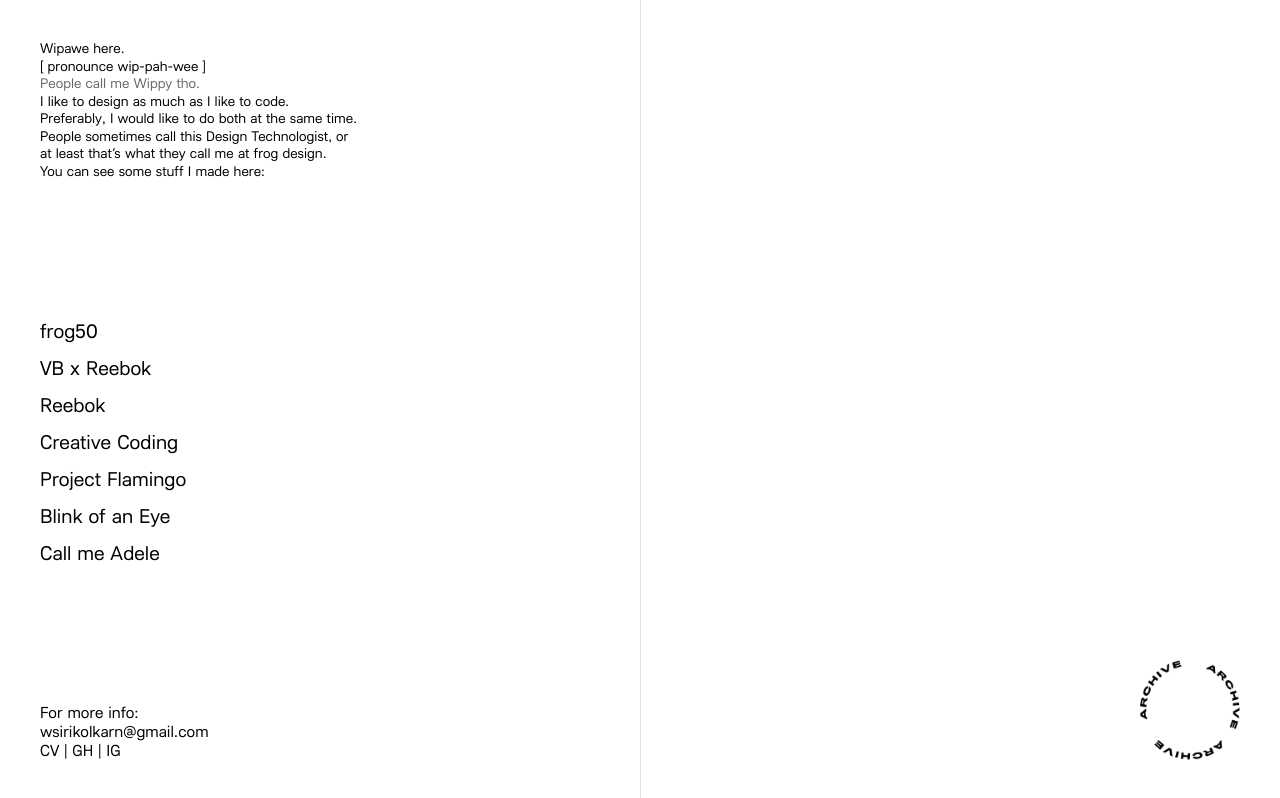
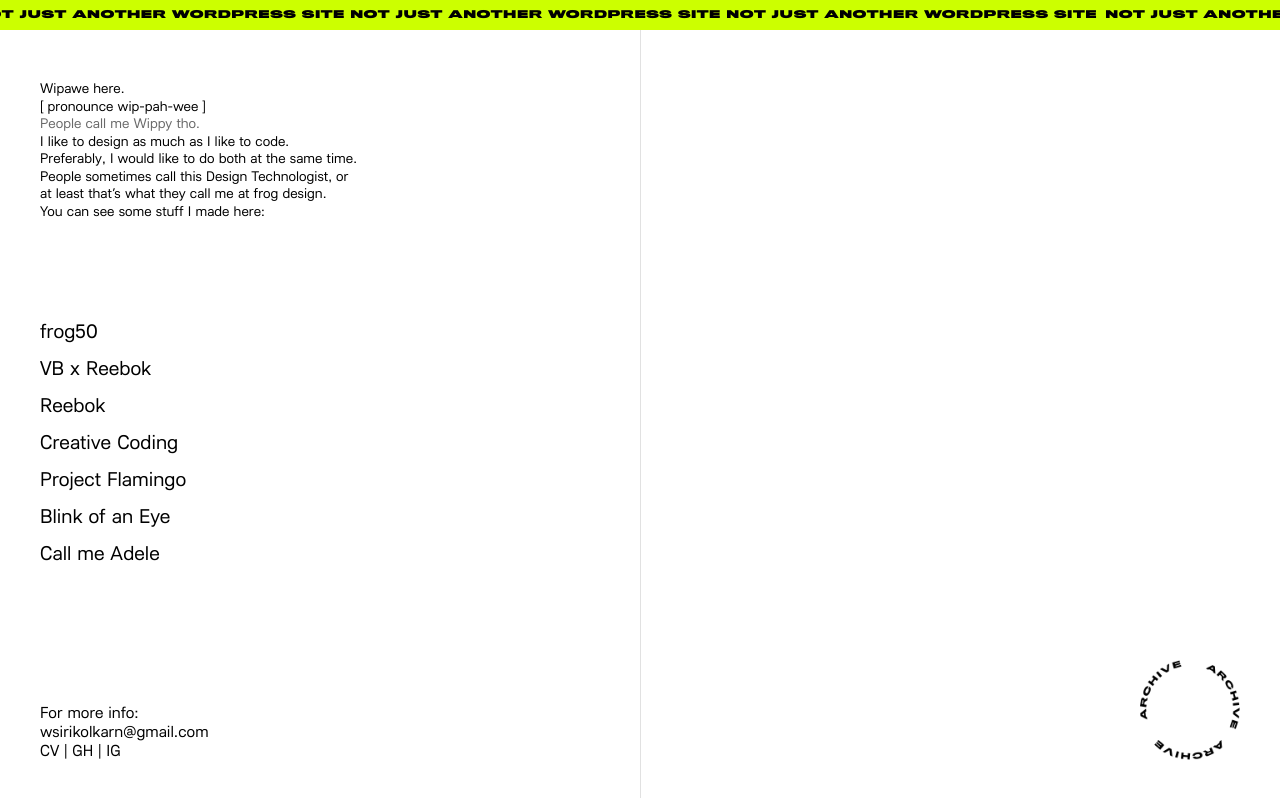
Before and after one commit to wipaweeeeee/portfolio, a React (Create React App) app: page / in a window 1280 px wide. Built offline with nearby package versions, Linux system fonts and the light colour scheme.

Commit message:
add banner finally

```diff
--- a/src/packages/border/border.module.scss
+++ b/src/packages/border/border.module.scss
@@ -2,27 +2,28 @@
 
 .border {
 	width: 100%;
-    height: 40px;
+    height: 30px;
     background-color: #CCFF00;
     overflow: hidden;
     white-space: nowrap;
+    position: absolute;
+    z-index: 2;
 }
 
 .borderText {
 	font-family: 'TitlingGothicFBExtendedBlack';
-	font-size: 12px;
+	font-size: 10px;
 	transform: translateX(0);
-	position: absolute;
-	top: 14px;
-	display: none;
+	letter-spacing: 0.5px;
+	display: inline-block;
+	margin-top: 10px;
 }
 
 .animate {
-	@include animate(slideIn, 20s, infinite, none, linear);
-	display: block;
+	@include animate(slideIn, 24s, infinite, none, linear);
 }
 
 @include keyframes (slideIn) {
-	0% { transform: translateX(85%); }
-	100% { transform: translateX(-115%); }
+	0% { transform: translateX(-10%); }
+	100% { transform: translateX(-90%); }
 }
--- a/src/packages/border/index.js
+++ b/src/packages/border/index.js
@@ -1,30 +1,16 @@
-import React, { useEffect } from 'react';
+import React from 'react';
 import styles from './border.module.scss';
 import classNames from 'classnames';
 
 const Border = (props) => {
-
-	useEffect( () => {
-		const items = Array.prototype.slice.call( borderEl.current.childNodes )
-
-		for (var i = 0; i < items.length; i++) {
-			animTiming(items[i], 10000*i)
-		}
-	})
-
-	const animTiming = (item, delay) => {
-		setTimeout ( function (){
-	      item.classList.add(`${styles.animate}`);
-	    }, delay);
-	}
-
-	const borderEl = React.createRef();
-
 	return (
-		<div className={styles.border} ref={borderEl}>
-			<div className={classNames("text", styles.borderText)}>NOT JUST ANOTHER WORDPRESS SITE NOT JUST ANOTHER WORDPRESS SITE NOT JUST ANOTHER WORDPRESS SITE &nbsp;</div>
-			<div className={classNames("text", styles.borderText)}>NOT JUST ANOTHER WORDPRESS SITE NOT JUST ANOTHER WORDPRESS SITE NOT JUST ANOTHER WORDPRESS SITE &nbsp;</div>
-
+		<div className={styles.border} >
+			<div className={classNames("text", styles.borderText, styles.animate)}>
+				NOT JUST ANOTHER WORDPRESS SITE NOT JUST ANOTHER WORDPRESS SITE NOT JUST ANOTHER WORDPRESS SITE NOT JUST ANOTHER WORDPRESS SITE &nbsp;
+			</div>
+			<div className={classNames("text", styles.borderText, styles.animate)}>
+				NOT JUST ANOTHER WORDPRESS SITE NOT JUST ANOTHER WORDPRESS SITE NOT JUST ANOTHER WORDPRESS SITE NOT JUST ANOTHER WORDPRESS SITE &nbsp;
+			</div>
 		</div>
 	)
 }
--- a/src/packages/landing/Landing.js
+++ b/src/packages/landing/Landing.js
@@ -35,6 +35,7 @@ import adele6 from '../../assets/images/adele/adele_6.png'
 import adele7 from '../../assets/images/adele/adele_7.png'
 import adele8 from '../../assets/images/adele/adele_8.jpg'
 import ReactGA from 'react-ga';
+import Banner from '../border/index';
 
 let array = {
 	f50: {
@@ -343,6 +344,7 @@ const Landing = (props) => {
 
 	return (
 		<div className={styles.landing}>
+			<Banner />
 			<div className={styles.info}>
 				<div className={styles.intro}>
 					Wipawe here. <br />
--- a/src/packages/landing/landing.module.scss
+++ b/src/packages/landing/landing.module.scss
@@ -16,6 +16,7 @@
 	max-width: 320px;
 	font-size: 14px;
 	line-height: 1.25em;
+	margin-top: 40px;
 }
 
 .nav {
```
